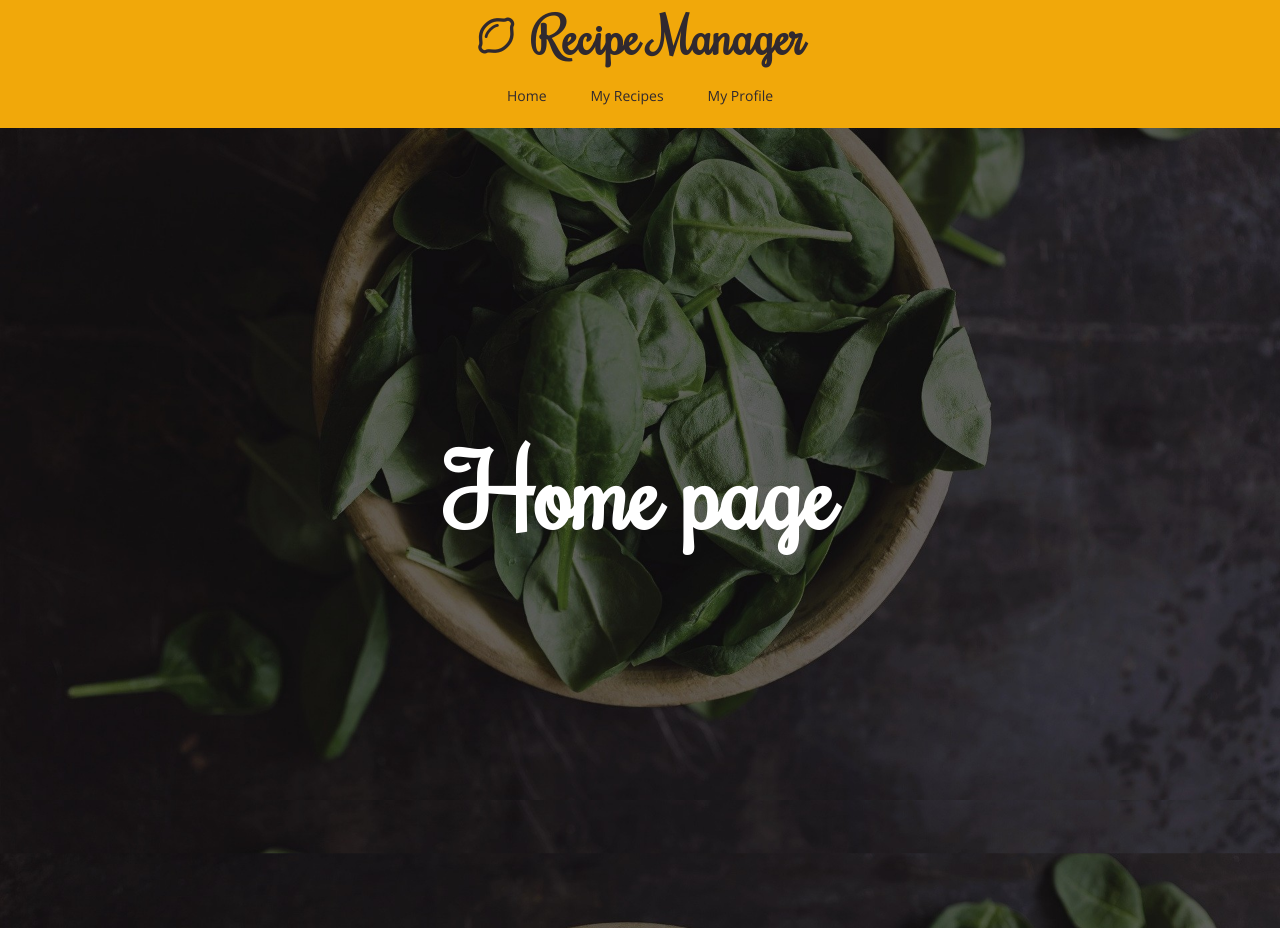
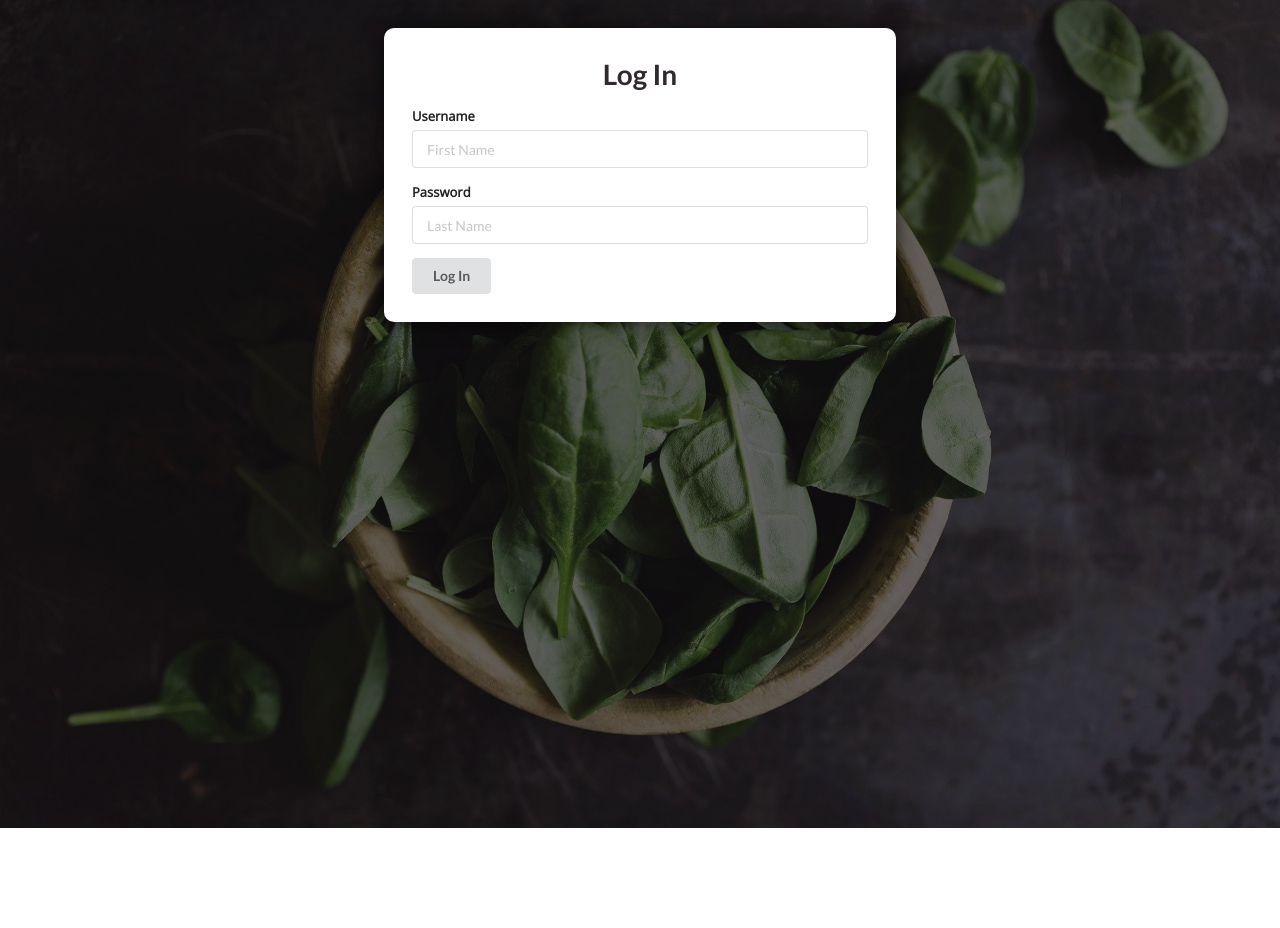
Before and after one commit to irissiri7/Fullstack-Recipe-Manager, a Vue app in the folder client/: page / in a window 1280 px wide. After the commit the page ends 828 px from the top, so only its background shows below. Built offline with nearby package versions, Linux system fonts and the light colour scheme; the HTML template or start-up script is replaced by a standard one.

Commit message:
Adding dummy log in

```diff
--- a/client/src/App.vue
+++ b/client/src/App.vue
@@ -1,7 +1,7 @@
 <template>
-  <the-navigation></the-navigation>
+  <the-navigation v-if="isLoggedIn"></the-navigation>
   <main>
-    <router-view></router-view>
+    <router-view @log-in="signIn"></router-view>
   </main>
 </template>
 
@@ -12,6 +12,16 @@ export default {
   name: "App",
   components: {
     TheNavigation,
+  },
+  data() {
+    return {
+      isLoggedIn: false,
+    };
+  },
+  methods: {
+    signIn() {
+      this.isLoggedIn = !this.isLoggedIn;
+    },
   },
 };
 </script>
--- /dev/null
+++ b/client/src/pages/LogIn.vue
@@ -0,0 +1,35 @@
+<template>
+  <div class="card">
+    <h1>Log In</h1>
+    <form class="ui form">
+      <div class="field">
+        <label>Username</label>
+        <div class="field">
+          <input type="text" name="first-name" placeholder="First Name" />
+        </div>
+        <label>Password</label>
+        <div class="field">
+          <input type="text" name="last-name" placeholder="Last Name" />
+        </div>
+      </div>
+      <button class="ui button" @click.prevent="logIn">Log In</button>
+    </form>
+  </div>
+</template>
+
+<script>
+export default {
+  methods: {
+    logIn() {
+      this.$emit("log-in");
+      this.$router.push("/home");
+    },
+  },
+};
+</script>
+
+<style scoped>
+h1 {
+  color: var(--main-coffee);
+}
+</style>
--- a/client/src/router.js
+++ b/client/src/router.js
@@ -4,11 +4,13 @@ import Home from "./pages/Home.vue";
 import MyRecipes from "./pages/MyRecipes.vue";
 import MyProfile from "./pages/MyProfile.vue";
 import NotFound from "./pages/NotFound.vue";
+import LogIn from "./pages/LogIn.vue";
 
 const router = createRouter({
   history: createWebHistory(),
   routes: [
-    { path: "/", component: Home },
+    { path: "/", component: LogIn },
+    { path: "/home", component: Home },
     { path: "/my-recipes", component: MyRecipes },
     { path: "/my-profile", component: MyProfile },
     { path: "/:notFound(.*)", component: NotFound },
```
